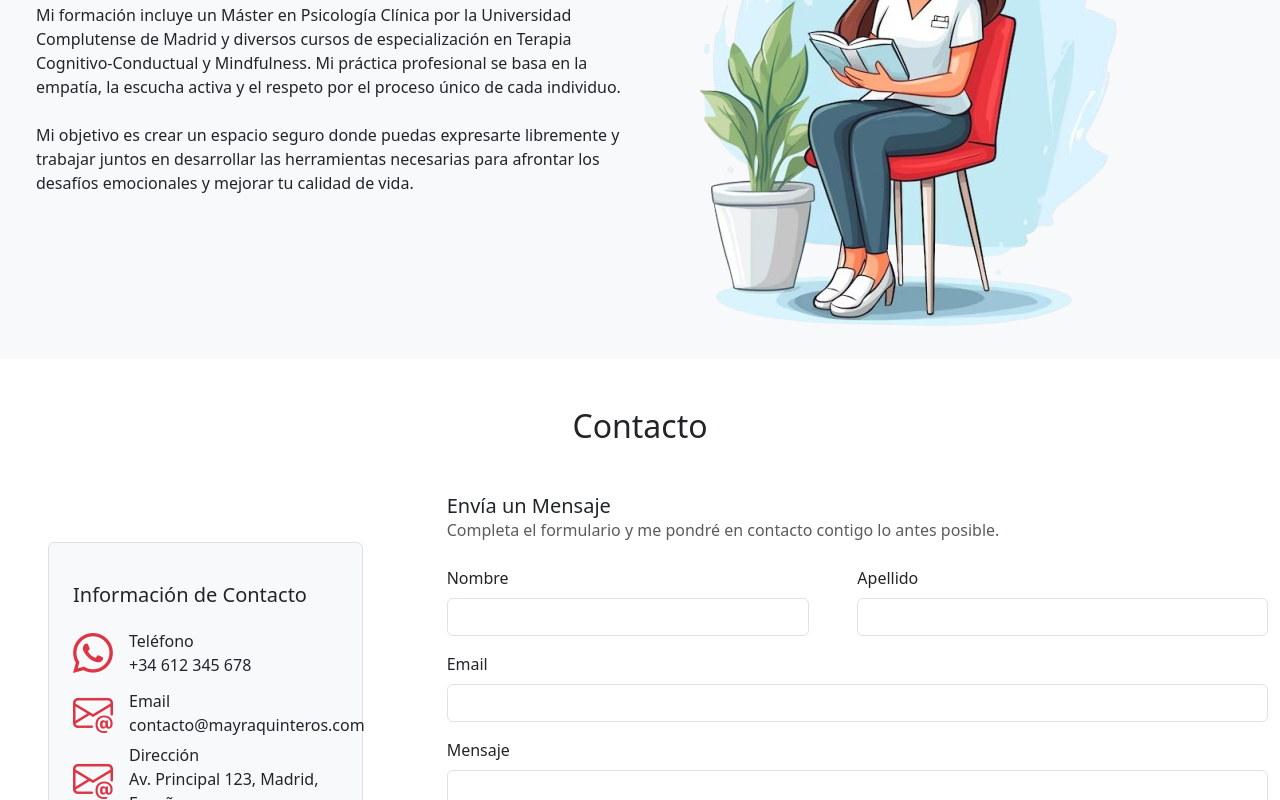
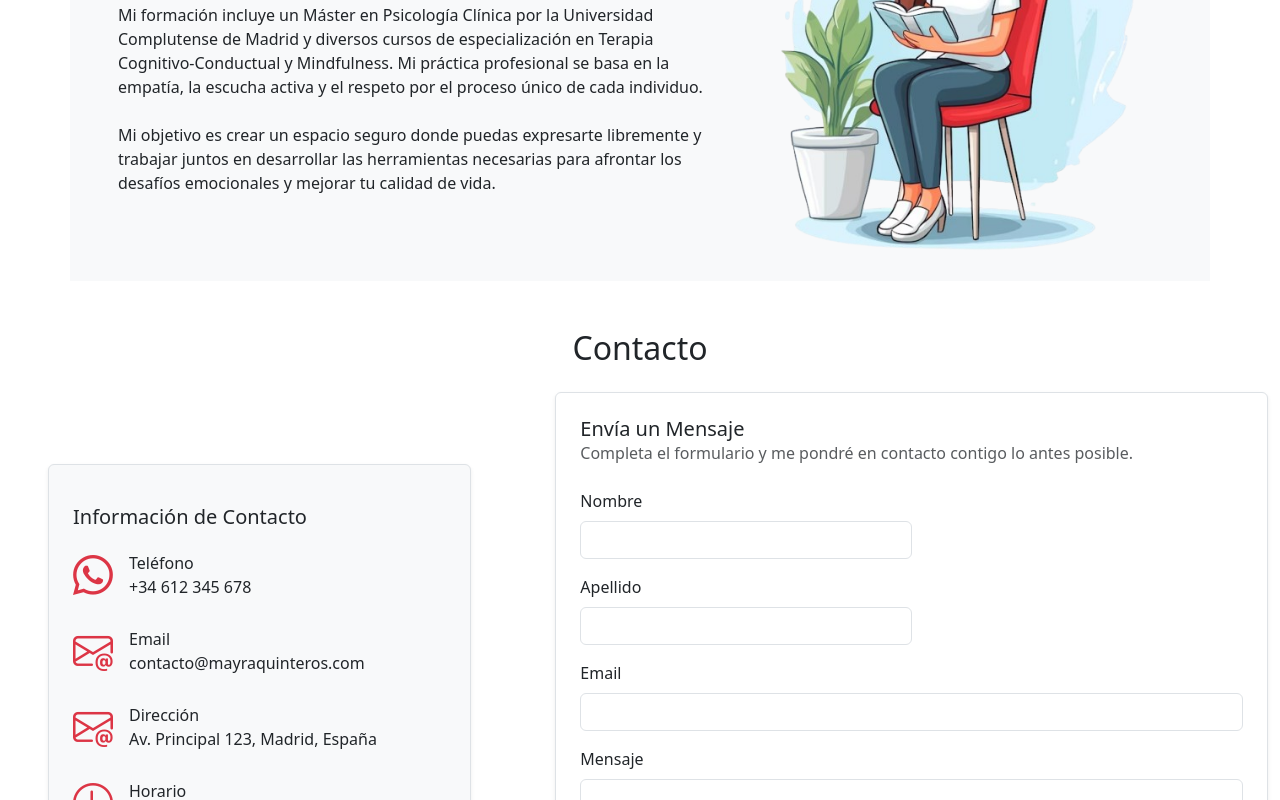
Before and after one commit to sachacq1/webMayraQ, a React (Vite) app in the folder frontend/: page / in a window 1280 px wide. Shown: the part 2000-2800 px from the top of the page. Built offline with nearby package versions, Linux system fonts and the light colour scheme.

Commit message:
cambio en responsivo

```diff
--- a/frontend/src/views/contacto/contacto.jsx
+++ b/frontend/src/views/contacto/contacto.jsx
@@ -6,30 +6,30 @@ const Contacto = () => {
         <div className="card-body py-5">
             <h2 className="text-center mb-5">Contacto</h2>
 
-            <div className="row ">
+            <div className="row gy-4 ">
                 {/* Card con información de contacto */}
-                <div className="col-md-4 mb-4 ">
-                    <div className=" bg-light p-4 m-5 border rounded  ">
+                <div className="col-lg-5">
+                    <div className=" bg-light p-4 m-5 border rounded shadow-sm ">
 
                         <div className="card-body justify-content-center">
                             <h5 className="card-title py-3">Información de Contacto</h5>
                             <ul className="list-unstyled fw-lighter">
 
-                                <li className="d-flex align-items-center">
+                                <li className="d-flex align-items-center mb-3">
                                     <i className="bi bi-whatsapp fs-1 text-danger me-3"></i>
                                     <div className="d-flex flex-column align-items-start">
                                         <span className="fs-6">Teléfono</span>
                                         <span className="fs-6">+34 612 345 678</span>
                                     </div>
                                 </li>
-                                <li className="d-flex align-items-center">
+                                <li className="d-flex align-items-center mb-3">
                                     <i className="bi bi-envelope-at fs-1 text-danger me-3"></i>
                                     <div className='d-flex flex-column align-items-start'>
                                         <span className='fs-6'>Email</span>
                                         <span className='fs-6'>contacto@mayraquinteros.com</span>
                                     </div></li>
 
-                                <li className="d-flex align-items-center">
+                                <li className="d-flex align-items-center mb-3">
                                     <i className="bi bi-envelope-at fs-1 text-danger me-3"></i>
                                     <div className='d-flex flex-column align-items-start'>
                                         <span className='fs-6' >Dirección</span>
@@ -53,19 +53,19 @@ const Contacto = () => {
                 </div >
 
                 {/* Formulario de contacto */}
-                < div className="col-md-8" >
+                < div className="col-md-7 m-auto" >
                     <div className="container">
-                        <div className="card-body">
+                        <div className="card-body bg-white p-4 border rounded shadow-sm">
                             <h5 className="card-title">Envía un Mensaje</h5>
                             <p className="card-subtitle mb-4 text-muted">Completa el formulario y me pondré en contacto contigo lo antes posible.</p>
                             <form>
-                                <div className='d-flex'>
-                                    <div className="mb-3 pe-5 w-50">
+                                <div className='drow'>
+                                    <div className="col-md-6 mb-3">
                                         <label htmlFor="nombre" className="form-label">Nombre</label>
                                         <input type="text" className="form-control" id="nombre" required />
                                     </div>
 
-                                    <div className="mb-3 w-50">
+                                    <div className="col-md-6 mb-3">
                                         <label htmlFor="apellido" className="form-label">Apellido</label>
                                         <input type="text" className="form-control" id="apellido" required />
                                     </div>
--- a/frontend/src/views/inicio/inicio.jsx
+++ b/frontend/src/views/inicio/inicio.jsx
@@ -5,15 +5,17 @@ import 'bootstrap/dist/js/bootstrap.bundle.min.js';
 
 const Inicio = () => {
     return (< >
-        <div className=" container d-flex flex-row justify-content-center"
+        <div className="container d-flex flex-column flex-md-row justify-content-center align-items-center text-center text-lg-start"
             style={{ height: '100vh' }}>
-            <div className="col md-9  justify-content-center m-auto  ">
-                <h1 className="fw-bold"> <span className="text-danger  fs-1">Bienestar emocional </span> para una vida plena</h1>
+
+            <div className="col md-7 justify-content-center m-auto   ">
+                <h1 className="fw-bold">
+                    <span className="text-danger  fs-1">Bienestar emocional </span> para una vida plena</h1>
                 <p>Psicóloga clínica especializada en terapia individual, de pareja y manejo del estrés.
                     Te acompaño en tu proceso de crecimiento personal con un enfoque integrador y
                     personalizado.</p></div>
 
-            <div>
+            <div className="col-md-5 mt-4 mt-lg-0 d-flex align-items-center">
                 <img src="/photo2.png" alt="imagen de psi" className="img-fluid col md-5" />
             </div>
         </div>
--- a/frontend/src/views/sobreMi/sobreMi.jsx
+++ b/frontend/src/views/sobreMi/sobreMi.jsx
@@ -5,7 +5,8 @@ import 'bootstrap/dist/js/bootstrap.bundle.min.js';
 const SobreMi = () => {
     return (
         <>
-            <div className='bg-light pt-5 mt-5 d-flex'>
+
+            <div className='bg-light pt-5 mt-5 container d-flex flex-column flex-md-row justify-content-center align-items-center text-center text-lg-start'>
                 <div className='row  m-4 '>
                     <div className='col md-3 '>
                         <h2>Sobre mi</h2>
@@ -23,7 +24,7 @@ const SobreMi = () => {
                         </p>
                     </div>
 
-                    <div className='col md-6 justify-content-center align-items-center'>
+                    <div className="col-md-5 mt-4 mt-lg-0 d-flex align-items-center">
                         <img src="photo2.png" alt="imagen de psi" className="img-fluid col md-5" />
                     </div>
 
```
